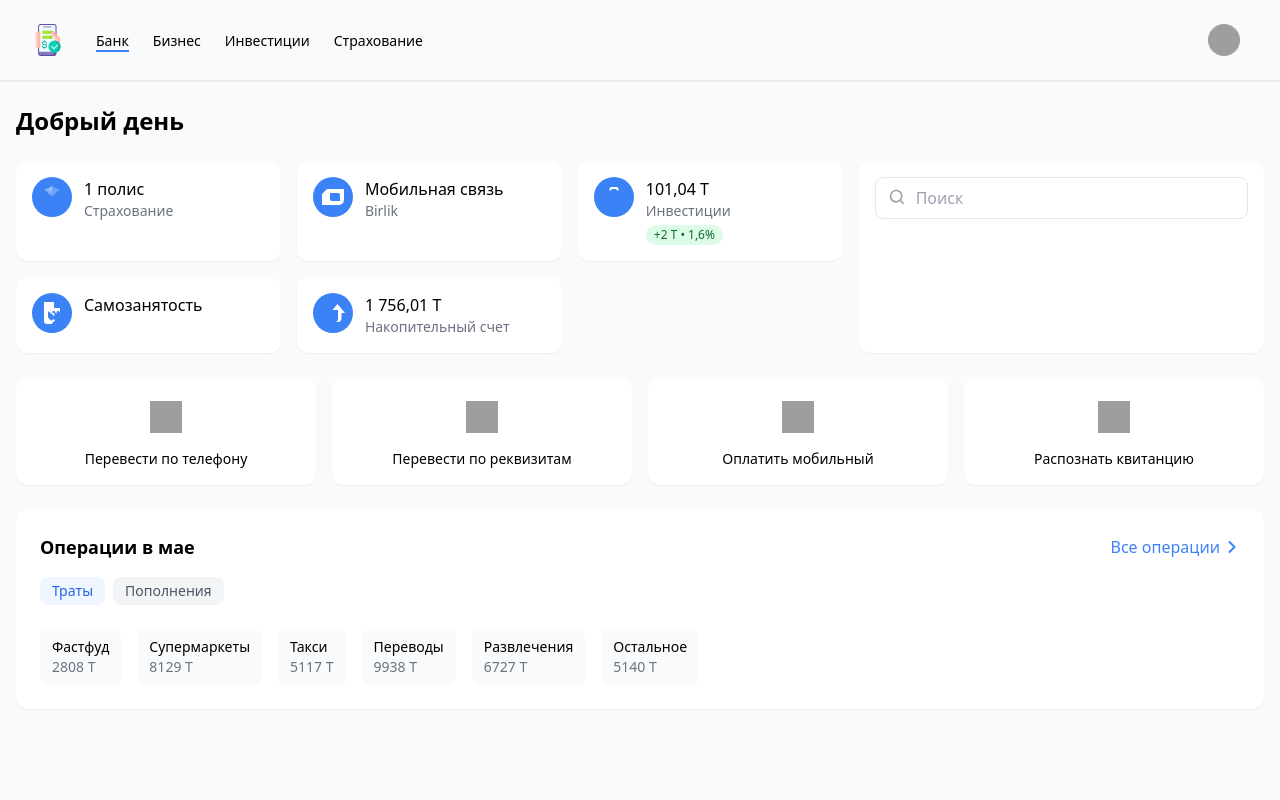
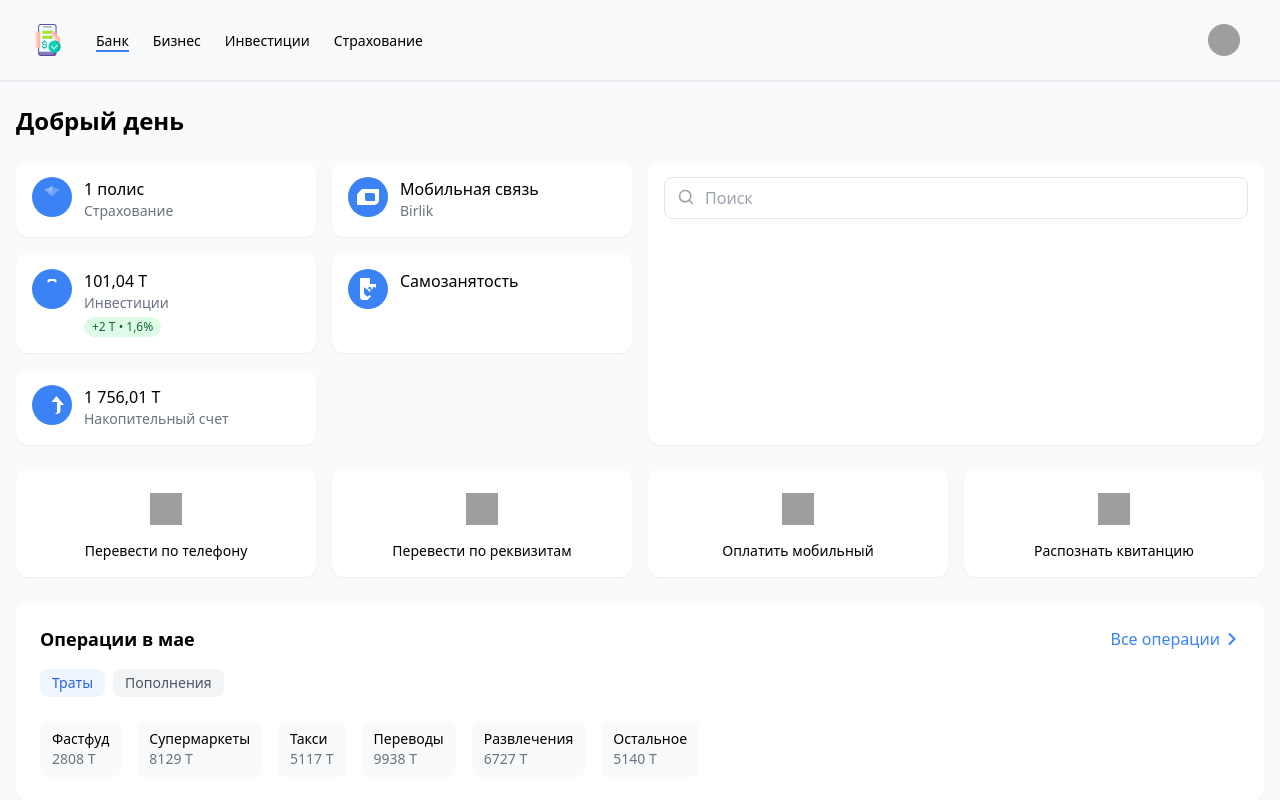
Before and after one commit to Loamanroy/Birlik, a React (Vite) app: page /bank in a window 1280 px wide. Shown: the top 800 px of the page. Built offline with nearby package versions, Linux system fonts and the light colour scheme; grey boxes are pictures that could not be loaded.

Commit message:
разделил страницу по блокам

```diff
--- /dev/null
+++ b/src/components/bank/PaymentButton.tsx
@@ -0,0 +1,16 @@
+import {Link} from "react-router-dom";
+
+function PaymentButton({ option }) {
+    return (
+        <div className="bg-white rounded-xl shadow-sm p-4 hover:shadow-md transition-shadow">
+            <Link to={option.url} className="flex flex-col items-center text-center">
+                <div className="w-12 h-12 mb-2 flex items-center justify-center">
+                    <img src={option.icon} alt="" className="w-8 h-8" />
+                </div>
+                <div className="text-sm font-medium">{option.title}</div>
+            </Link>
+        </div>
+    );
+}
+
+export default PaymentButton;
--- /dev/null
+++ b/src/components/bank/ProductCard.tsx
@@ -0,0 +1,26 @@
+import {Link} from "react-router-dom";
+
+function ProductCard({ product }) {
+    return (
+        <div className="bg-white rounded-xl shadow-sm p-4 hover:shadow-md transition-shadow">
+            <Link to={product.url} className="flex items-start">
+                <div className="w-10 h-10 rounded-full bg-blue-500 flex items-center justify-center text-white mr-3">
+                    <div className="w-6 h-6">
+                        {product.icon}
+                    </div>
+                </div>
+                <div>
+                    <div className="font-medium">{product.title}</div>
+                    {product.subtitle && <div className="text-sm text-gray-500">{product.subtitle}</div>}
+                    {product.badge && (
+                        <span className="inline-block mt-1 px-2 py-0.5 text-xs rounded-full bg-green-100 text-green-800">
+                            {product.badge}
+                        </span>
+                    )}
+                </div>
+            </Link>
+        </div>
+    );
+}
+
+export default ProductCard;
--- /dev/null
+++ b/src/components/bank/SearchBox.tsx
@@ -0,0 +1,20 @@
+function SearchBox() {
+    return (
+        <div className="bg-white rounded-xl shadow-sm p-4">
+            <div className="relative">
+                <input
+                    type="text"
+                    placeholder="Поиск"
+                    className="w-full pl-10 pr-4 py-2 border border-gray-200 rounded-lg focus:outline-none focus:ring-2 focus:ring-blue-500 focus:border-transparent"
+                />
+                <div className="absolute left-3 top-2.5 text-gray-400">
+                    <svg width="20" height="20" viewBox="0 0 24 24" fill="none" xmlns="http://www.w3.org/2000/svg">
+                        <path fillRule="evenodd" clipRule="evenodd" d="M15.68 17.182a7.75 7.75 0 0 1-12.427-6.18 7.75 7.75 0 1 1 13.848 4.784l2.718 2.737a1.495 1.495 0 0 1 0 2.116l-.352.36-3.786-3.817Zm1.072-6.18a5.75 5.75 0 1 1-11.498 0 5.75 5.75 0 1 1 11.498 0Z" fill="currentColor" />
+                    </svg>
+                </div>
+            </div>
+        </div>
+    );
+}
+
+export default SearchBox;
--- /dev/null
+++ b/src/components/bank/TransactionsOverview.tsx
@@ -0,0 +1,33 @@
+import {Link} from "react-router-dom";
+
+function TransactionsOverview() {
+    return (
+        <div className="bg-white rounded-xl shadow-sm p-6 mb-6">
+            <div className="flex justify-between items-center mb-4">
+                <h2 className="text-lg font-bold">Операции в мае</h2>
+                <Link to="/bank/transactions" className="text-blue-500 flex items-center">
+                    Все операции
+                    <svg width="16" height="16" viewBox="0 0 7 16" fill="none" xmlns="http://www.w3.org/2000/svg" className="ml-1">
+                        <path d="M.293 12.293a1 1 0 1 0 1.414 1.414l5-5a1 1 0 0 0 0-1.414l-5-5A1 1 0 0 0 .293 3.707L4.586 8 .293 12.293Z" fill="currentColor" />
+                    </svg>
+                </Link>
+            </div>
+
+            <div className="flex flex-wrap gap-2 mb-6">
+                <button className="px-3 py-1 bg-blue-50 text-blue-600 rounded-lg text-sm font-medium">Траты</button>
+                <button className="px-3 py-1 bg-gray-100 text-gray-600 rounded-lg text-sm font-medium">Пополнения</button>
+            </div>
+
+            <div className="flex flex-wrap gap-4">
+                {['Фастфуд', 'Супермаркеты', 'Такси', 'Переводы', 'Развлечения', 'Остальное'].map((category, index) => (
+                    <div key={index} className="px-3 py-2 bg-gray-50 rounded-lg">
+                        <div className="text-sm font-medium">{category}</div>
+                        <div className="text-sm text-gray-500">{Math.floor(Math.random() * 10000)} Т</div>
+                    </div>
+                ))}
+            </div>
+        </div>
+    );
+}
+
+export default TransactionsOverview;
--- a/src/pages/InternetBankPage.tsx
+++ b/src/pages/InternetBankPage.tsx
@@ -1,4 +1,7 @@
-import { Link } from 'react-router-dom';
+import TransactionsOverview from "@/components/bank/TransactionsOverview.tsx";
+import PaymentButton from "@/components/bank/PaymentButton.tsx";
+import SearchBox from "@/components/bank/SearchBox.tsx";
+import ProductCard from "@/components/bank/ProductCard.tsx";
 
 function InternetBankPage() {
     const products = [
@@ -91,96 +94,27 @@ function InternetBankPage() {
 
     return (
         <main className="bg-gray-50 min-h-screen pb-8">
-            {/* Заголовок */}
             <div className="container mx-auto px-4 pt-6">
                 <div className="mb-6">
                     <h1 className="text-2xl font-bold">Добрый день</h1>
                 </div>
 
-                {/* Продукты */}
-                <div className="grid grid-cols-1 md:grid-cols-2 lg:grid-cols-3 gap-4 mb-6">
-                    <div className="col-span-1 md:col-span-2">
-                        <div className="grid grid-cols-1 sm:grid-cols-2 lg:grid-cols-3 gap-4">
-                            {products.map(product => (
-                                <div key={product.id} className="bg-white rounded-xl shadow-sm p-4 hover:shadow-md transition-shadow">
-                                    <Link to={product.url} className="flex items-start">
-                                        <div className="w-10 h-10 rounded-full bg-blue-500 flex items-center justify-center text-white mr-3">
-                                            <div className="w-6 h-6">
-                                                {product.icon}
-                                            </div>
-                                        </div>
-                                        <div>
-                                            <div className="font-medium">{product.title}</div>
-                                            <div className="text-sm text-gray-500">{product.subtitle}</div>
-                                            {product.badge && (
-                                                <span className="inline-block mt-1 px-2 py-0.5 text-xs rounded-full bg-green-100 text-green-800">
-                                                    {product.badge}
-                                                </span>
-                                            )}
-                                        </div>
-                                    </Link>
-                                </div>
-                            ))}
-                        </div>
+                <div className="grid grid-cols-1 md:grid-cols-2 gap-4 mb-6">
+                    <div className="grid grid-cols-1 sm:grid-cols-2 gap-4">
+                        {products.map(product => (
+                            <ProductCard key={product.id} product={product} />
+                        ))}
                     </div>
-
-                    {/* Поиск */}
-                    <div className="bg-white rounded-xl shadow-sm p-4">
-                        <div className="relative">
-                            <input
-                                type="text"
-                                placeholder="Поиск"
-                                className="w-full pl-10 pr-4 py-2 border border-gray-200 rounded-lg focus:outline-none focus:ring-2 focus:ring-blue-500 focus:border-transparent"
-                            />
-                            <div className="absolute left-3 top-2.5 text-gray-400">
-                                <svg width="20" height="20" viewBox="0 0 24 24" fill="none" xmlns="http://www.w3.org/2000/svg">
-                                    <path fillRule="evenodd" clipRule="evenodd" d="M15.68 17.182a7.75 7.75 0 0 1-12.427-6.18 7.75 7.75 0 1 1 13.848 4.784l2.718 2.737a1.495 1.495 0 0 1 0 2.116l-.352.36-3.786-3.817Zm1.072-6.18a5.75 5.75 0 1 1-11.498 0 5.75 5.75 0 1 1 11.498 0Z" fill="currentColor"/>
-                                </svg>
-                            </div>
-                        </div>
-                    </div>
+                    <SearchBox />
                 </div>
 
-                {/* Кнопки оплаты */}
                 <div className="grid grid-cols-2 sm:grid-cols-4 gap-4 mb-6">
                     {paymentOptions.map((option, index) => (
-                        <div key={index} className="bg-white rounded-xl shadow-sm p-4 hover:shadow-md transition-shadow">
-                            <Link to={option.url} className="flex flex-col items-center text-center">
-                                <div className="w-12 h-12 mb-2 flex items-center justify-center">
-                                    <img src={option.icon} alt="" className="w-8 h-8"/>
-                                </div>
-                                <div className="text-sm font-medium">{option.title}</div>
-                            </Link>
-                        </div>
+                        <PaymentButton key={index} option={option} />
                     ))}
                 </div>
 
-                {/* Операции */}
-                <div className="bg-white rounded-xl shadow-sm p-6 mb-6">
-                    <div className="flex justify-between items-center mb-4">
-                        <h2 className="text-lg font-bold">Операции в мае</h2>
-                        <Link to="/bank/transactions" className="text-blue-500 flex items-center">
-                            Все операции
-                            <svg width="16" height="16" viewBox="0 0 7 16" fill="none" xmlns="http://www.w3.org/2000/svg" className="ml-1">
-                                <path d="M.293 12.293a1 1 0 1 0 1.414 1.414l5-5a1 1 0 0 0 0-1.414l-5-5A1 1 0 0 0 .293 3.707L4.586 8 .293 12.293Z" fill="currentColor"/>
-                            </svg>
-                        </Link>
-                    </div>
-
-                    <div className="flex flex-wrap gap-2 mb-6">
-                        <button className="px-3 py-1 bg-blue-50 text-blue-600 rounded-lg text-sm font-medium">Траты</button>
-                        <button className="px-3 py-1 bg-gray-100 text-gray-600 rounded-lg text-sm font-medium">Пополнения</button>
-                    </div>
-
-                    <div className="flex flex-wrap gap-4">
-                        {['Фастфуд', 'Супермаркеты', 'Такси', 'Переводы', 'Развлечения', 'Остальное'].map((category, index) => (
-                            <div key={index} className="px-3 py-2 bg-gray-50 rounded-lg">
-                                <div className="text-sm font-medium">{category}</div>
-                                <div className="text-sm text-gray-500">{Math.floor(Math.random() * 10000)} Т</div>
-                            </div>
-                        ))}
-                    </div>
-                </div>
+                <TransactionsOverview />
             </div>
         </main>
     );
```
